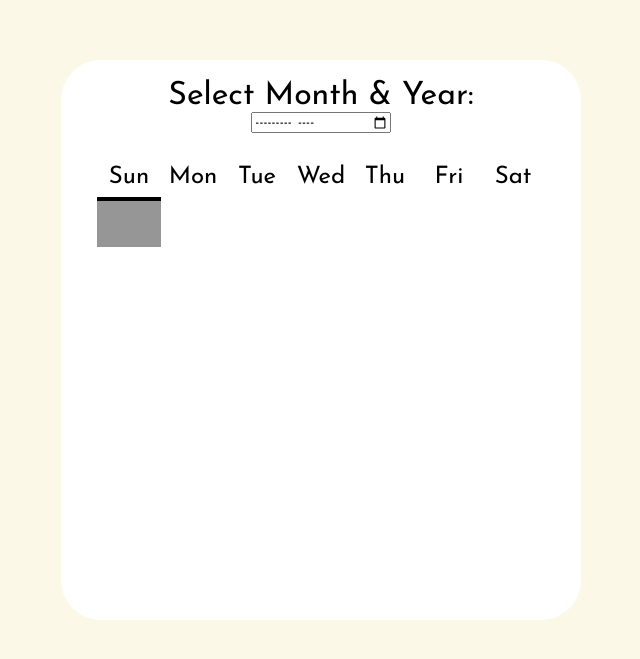
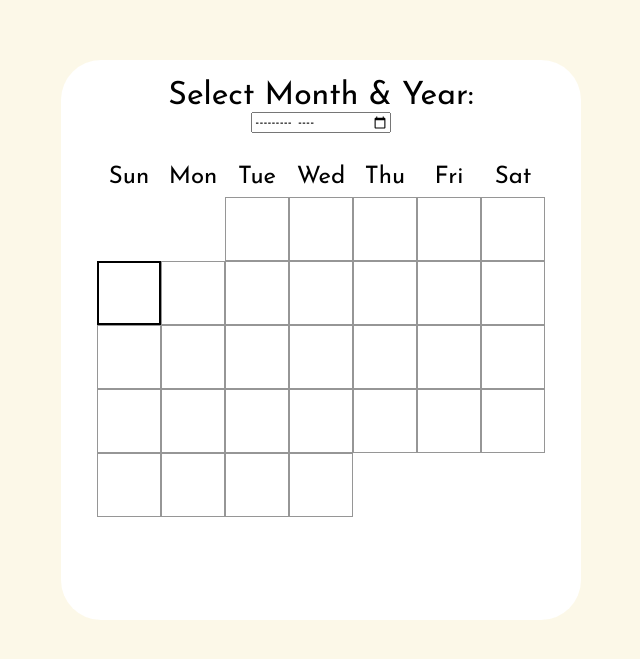
Before and after one commit to cse110-fa22-group16/cse110-fa22-group16, a plain HTML site: page source/calendar/index.html in a window 1280 px wide. Shown: the part 101-760 px from the top of the page, without its empty margins (319-959 px from the left). Drawn offline with Linux system fonts and the light colour scheme.

Commit message:
calendar-js update

```diff
--- a/source/calendar/calendar-js.js
+++ b/source/calendar/calendar-js.js
@@ -5,21 +5,32 @@ function getDaysInMonth(year, month) {
     return new Date(year, month, 0).getDate();
   }
 
-function createGrids(numberDays){
+function createGrids(){
 
-    const today = new Date().getDate();
-    const target = document.querySelector('.totalDays')
-    console.log(target);
-    for(let i = today; i < numberDays; i++){
+
+    const today = new Date();
+    const firstDay = new Date(today.getFullYear(), today.getMonth(), 1).getDay();
+    const numberDays = getDaysInMonth(today.getFullYear(), today.getMonth());
+    console.log(numberDays)
+    //Tues, Monday...
+    const target = document.querySelector('.date-grid')
+
+    //grids before first day of the month
+    for(let i = 0; i < firstDay; i++){
         const grid = document.createElement('div');
         target.appendChild(grid);
-        if(today == i){
+    }
+
+    //grids in the month
+    for(let i = 1; i < numberDays; i++){
+        const grid = document.createElement('div');
+        target.appendChild(grid);
+
+        if(today.getDate() == i){
             grid.className = 'day today';
         }
-        else{
+        else
             grid.className = 'day';
-        }
-        console.log('hi');
     }
 }
 
@@ -33,5 +44,5 @@ function init(){
 
     console.log(daysInCurrentMonth);
 
-    createGrids(daysInCurrentMonth);
+    createGrids();
 }
--- a/source/calendar/index.html
+++ b/source/calendar/index.html
@@ -37,60 +37,12 @@
                 <span>Fri</span>
                 <span>Sat</span>
 
+
                 <!-- TODO: load grid with JS for dates -->
                 <!-- TODO: depends on how do we plan to load from Storage,
                 we can do clickable button (link to edit-page) later, this might be easier for JS -->
                 <!-- TODO: the divs are placeholders. Delete all the divs and generate them in JS. -->
-                <div class="totalDays" >
 
-                    <!-- <div class="day"> </div>
-                    <div class="day today"> </div>
-                    <div class="day"> </div>
-                    <div class="day"> </div>
-                    <div class="day"> </div>
-                    <div class="day"> </div>
-                    <div class="day"> </div>
-
-                    <div class="day"> </div>
-                    <div class="day"> </div>
-                    <div class="day"> </div>
-                    <div class="day"> </div>
-                    <div class="day"> </div>
-                    <div class="day"> </div>
-                    <div class="day"> </div>
-
-                    <div class="day"> </div>
-                    <div class="day"> </div>
-                    <div class="day"> </div>
-                    <div class="day"> </div>
-                    <div class="day"> </div>
-                    <div class="day"> </div>
-                    <div class="day"> </div>
-
-                    <div class="day"> </div>
-                    <div class="day"> </div>
-                    <div class="day"> </div>
-                    <div class="day"> </div>
-                    <div class="day"> </div>
-                    <div class="day"> </div>
-                    <div class="day"> </div>
-
-                    <div class="day"> </div>
-                    <div class="day"> </div>
-                    <div class="day"> </div>
-                    <div class="day"> </div>
-                    <div class="day"> </div>
-                    <div class="day"> </div>
-                    <div class="day"> </div>
-
-                    <div class="day"> </div>
-                    <div class="day"> </div>
-                    <div class="day"> </div>
-                    <div class="day"> </div>
-                    <div class="day"> </div>
-                    <div class="day"> </div>
-                    <div class="day"> </div> -->
-                </div>
             </div>
 
         </div>
```
